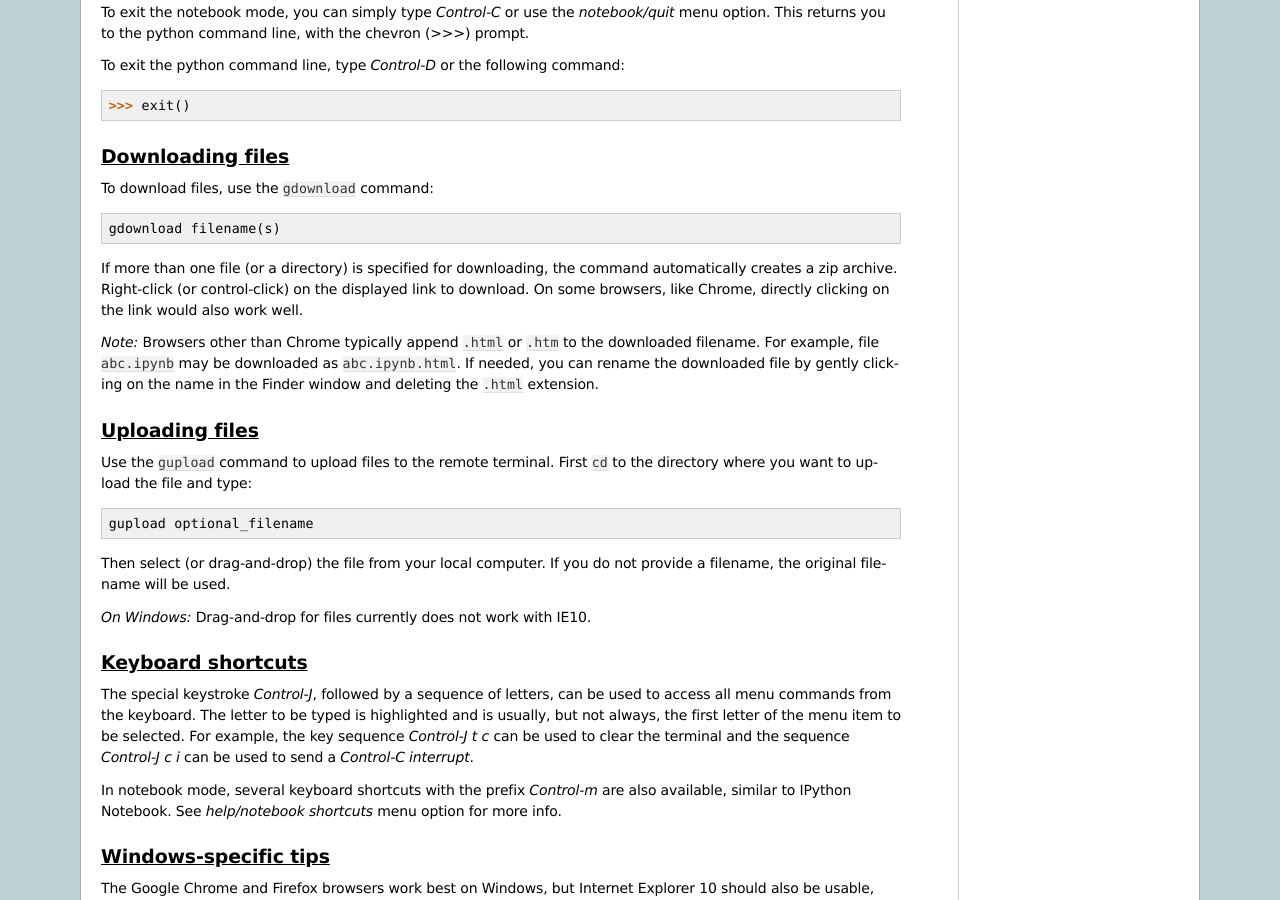
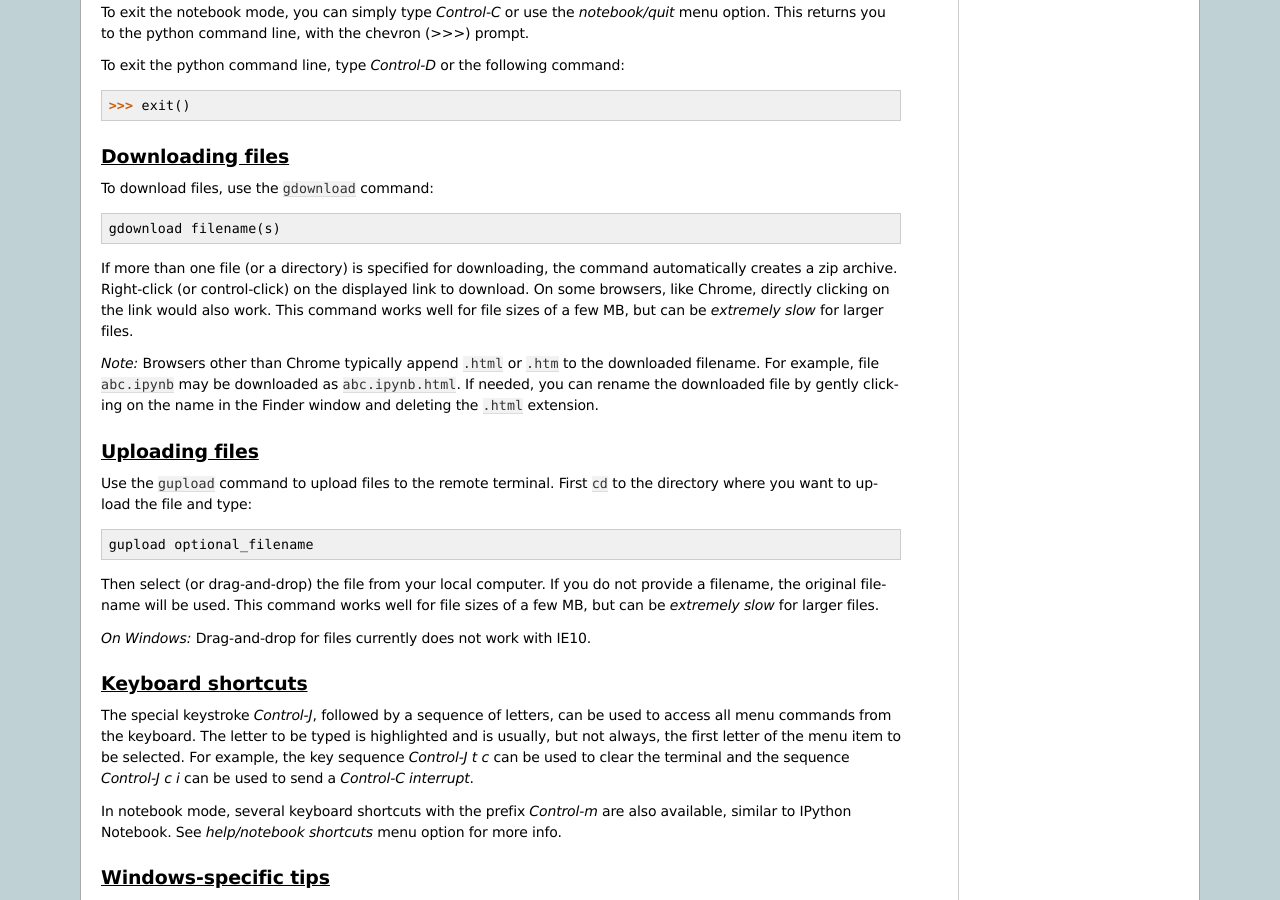
Before and after one commit to mitotic/graphterm, a Sphinx documentation site: the page built from docs/virtual-lab.rst, in a window 1280 px wide and 900 px high, scrolled down 3150 px. Built offline with Sphinx 7.4.7, drawn with Linux system fonts in a browser that asks for light colours; the version number could not be read and is left out.

```diff
--- a/docs/virtual-lab.rst
+++ b/docs/virtual-lab.rst
@@ -230,7 +230,8 @@
 the command automatically creates a zip archive.
 Right-click (or control-click) on the displayed link to download. On
 some browsers, like Chrome, directly clicking on the link would also
-work well.
+work. This command works well for file sizes of a few MB, but can be
+*extremely slow* for larger files.
 
 *Note:* Browsers other than Chrome typically append ``.html`` or ``.htm``
 to the downloaded filename. For example, file ``abc.ipynb`` may be downloaded
@@ -250,6 +251,8 @@
 
 Then select (or drag-and-drop) the file from your local computer.
 If you do not provide a filename, the original filename will be used.
+This command works well for file sizes of a few MB, but can be
+*extremely slow* for larger files.
 
 *On Windows:* Drag-and-drop for files currently does not work with IE10.
 
```
Also changed, not shown: 1 other file.
